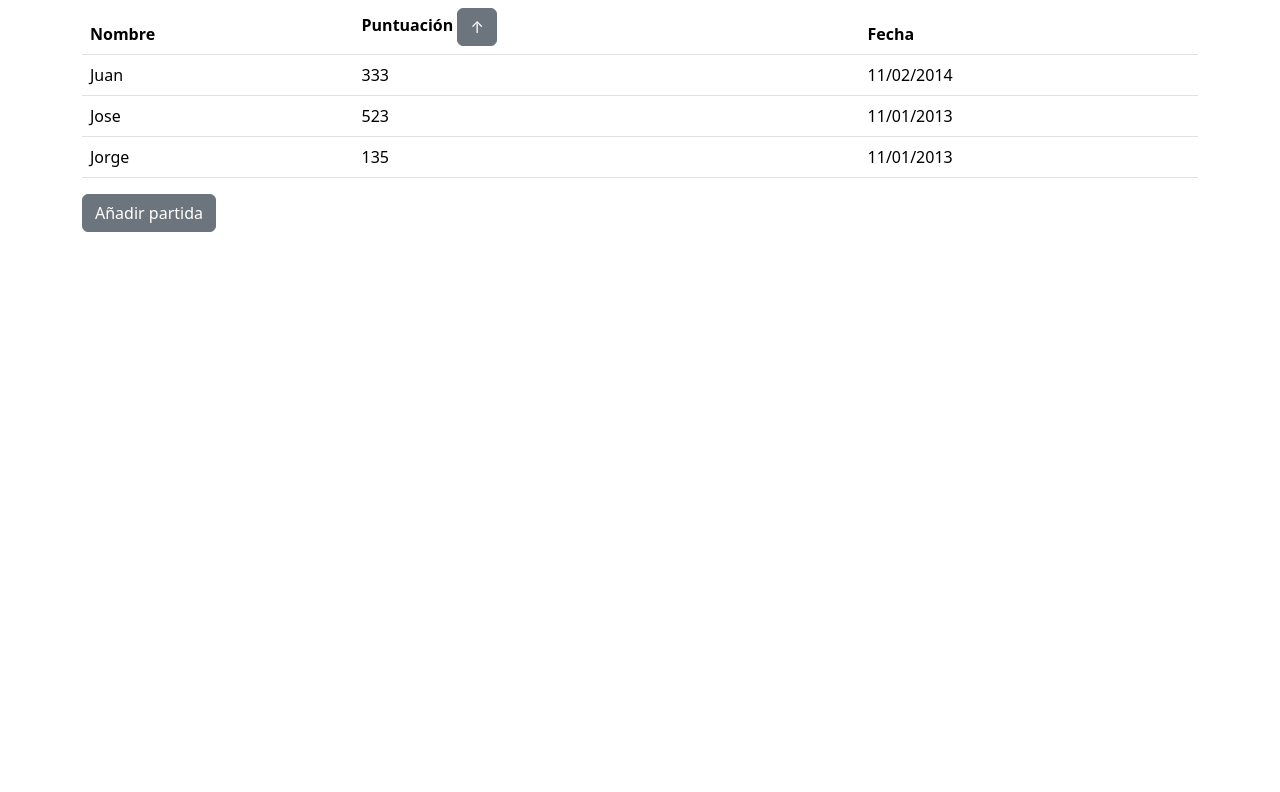
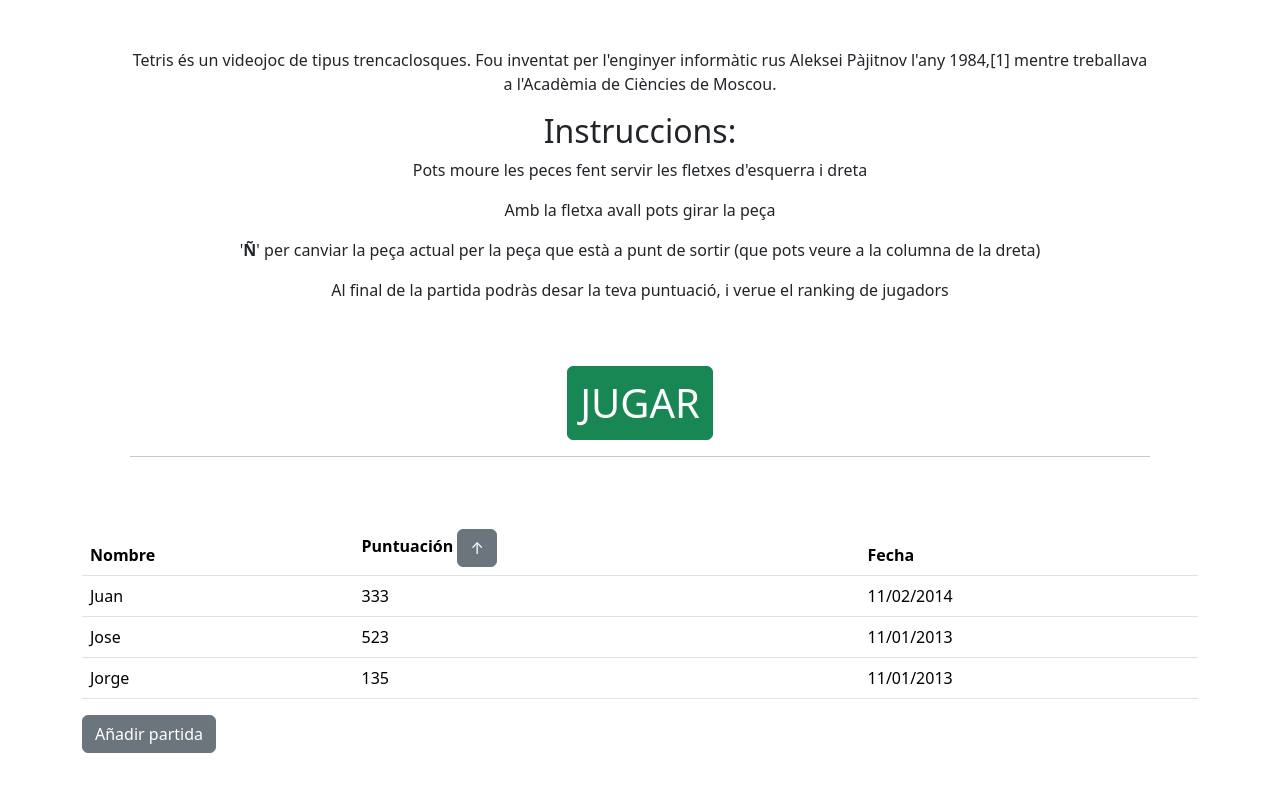
Before and after one commit to NouriHicham/proyectoTetris, a React (Vite) app: page / in a window 1280 px wide. Shown: the top 792 px of the page. Built offline with nearby package versions, Linux system fonts and the light colour scheme.

Commit message:
Crea componente para la vista Inicio

```diff
--- a/src/App.jsx
+++ b/src/App.jsx
@@ -1,58 +1,21 @@
 import { useState } from "react";
 import { compareAsc, format } from "date-fns";
 import "./App.css";
+import {TablaPartidas} from "./tabla.jsx";
 
-function Puntuacion(props){
-
-  const fechaFormateada = format(props.date, 'dd/MM/yyyy');
-
-  return (
-    <tr>
-      <td>{props.name}</td>
-      <td>{props.score}</td>
-      <td>{fechaFormateada}</td>
-    </tr>
-  );
-}
-
-function TablaPartidas(){
-
-  const [partidas, setPartidas] = useState([
-    {name:"Juan", score: 333, date: new Date(2014, 1, 11)},
-    {name:"Jose", score: 523, date: new Date(2012, 12, 11)},
-    {name:"Jorge", score: 135, date: new Date(2012, 12, 11)}
-  ]);
-
-  function ordenarArray(){
-    const arrayOrdenada = partidas.sort((partidaA, partidaB) => partidaB.score - partidaA.score)
-    setPartidas([...arrayOrdenada]);
-  }
-
-  function addPartida(props){
-    const name = props.name;
-    const score = props.score;
-    const date = new Date();
-
-    setPartidas(arrayAntiguo =>[...arrayAntiguo, {name: name, score: score, date: date}])
-  }
-
-  return (
+function Vista(){
+  return(
     <>
-      <table className="table">
-        <thead>
-          <tr>
-            <th scope="col">Nombre</th>
-            <th scope="col">Puntuación <button className="btn btn-secondary" onClick={ordenarArray}>↑</button></th>
-            <th scope="col">Fecha</th>
-          </tr>
-        </thead>
-        <tbody>
-        {partidas.map((partida, index)=>(
-          <Puntuacion key={index} name={partida.name} score={partida.score} date={partida.date}/>
-          ))}
-        </tbody>
-      </table>
-      <button className="btn btn-secondary" onClick={() => addPartida({ name: "Maria", score: 450})}>Añadir partida</button>
+      <div id="intro" className="text-center p-5">
+        <p>Tetris és un videojoc de tipus trencaclosques. Fou inventat per l'enginyer informàtic rus Aleksei Pàjitnov l'any 1984,[1] mentre treballava a l'Acadèmia de Ciències de Moscou.</p>
+        <h2>Instruccions:</h2>
+        <p>Pots moure les peces fent servir les fletxes d'esquerra i dreta</p>
+        <p>Amb la fletxa avall pots girar la peça</p>
+        <p>'<strong>Ñ</strong>' per canviar la peça actual per la peça que està a punt de sortir (que pots veure a la columna de la dreta)</p>
+        <p>Al final de la partida podràs desar la teva puntuació, i verue el ranking de jugadors</p>
+        <button className="btn btn-success fs-1 mt-5">JUGAR</button>
+				<hr/>
+      </div>
     </>
   );
 }
@@ -61,7 +24,8 @@
 
   return (
     <>
-      <TablaPartidas></TablaPartidas>
+      <Vista/>
+      <TablaPartidas/>
     </>
   );
 }
--- /dev/null
+++ b/src/tabla.jsx
@@ -0,0 +1,57 @@
+import { useState } from "react";
+import { compareAsc, format } from "date-fns";
+
+function Puntuacion(props){
+
+   const fechaFormateada = format(props.date, 'dd/MM/yyyy');
+
+   return (
+     <tr>
+       <td>{props.name}</td>
+       <td>{props.score}</td>
+       <td>{fechaFormateada}</td>
+     </tr>
+   );
+ }
+
+export function TablaPartidas(){
+
+   const [partidas, setPartidas] = useState([
+     {name:"Juan", score: 333, date: new Date(2014, 1, 11)},
+     {name:"Jose", score: 523, date: new Date(2012, 12, 11)},
+     {name:"Jorge", score: 135, date: new Date(2012, 12, 11)}
+   ]);
+
+   function ordenarArray(){
+     const arrayOrdenada = partidas.sort((partidaA, partidaB) => partidaB.score - partidaA.score)
+     setPartidas([...arrayOrdenada]);
+   }
+
+   function addPartida(props){
+     const name = props.name;
+     const score = props.score;
+     const date = new Date();
+
+     setPartidas(arrayAntiguo =>[...arrayAntiguo, {name: name, score: score, date: date}])
+   }
+
+   return (
+     <>
+       <table className="table">
+         <thead>
+           <tr>
+             <th scope="col">Nombre</th>
+             <th scope="col">Puntuación <button className="btn btn-secondary" onClick={ordenarArray}>↑</button></th>
+             <th scope="col">Fecha</th>
+           </tr>
+         </thead>
+         <tbody>
+         {partidas.map((partida, index)=>(
+           <Puntuacion key={index} name={partida.name} score={partida.score} date={partida.date}/>
+           ))}
+         </tbody>
+       </table>
+       <button className="btn btn-secondary" onClick={() => addPartida({ name: "Maria", score: 450})}>Añadir partida</button>
+     </>
+   );
+ }
```
Also changed, not shown: src/img/fondo.jpg (added), src/img/logo.png (added).
